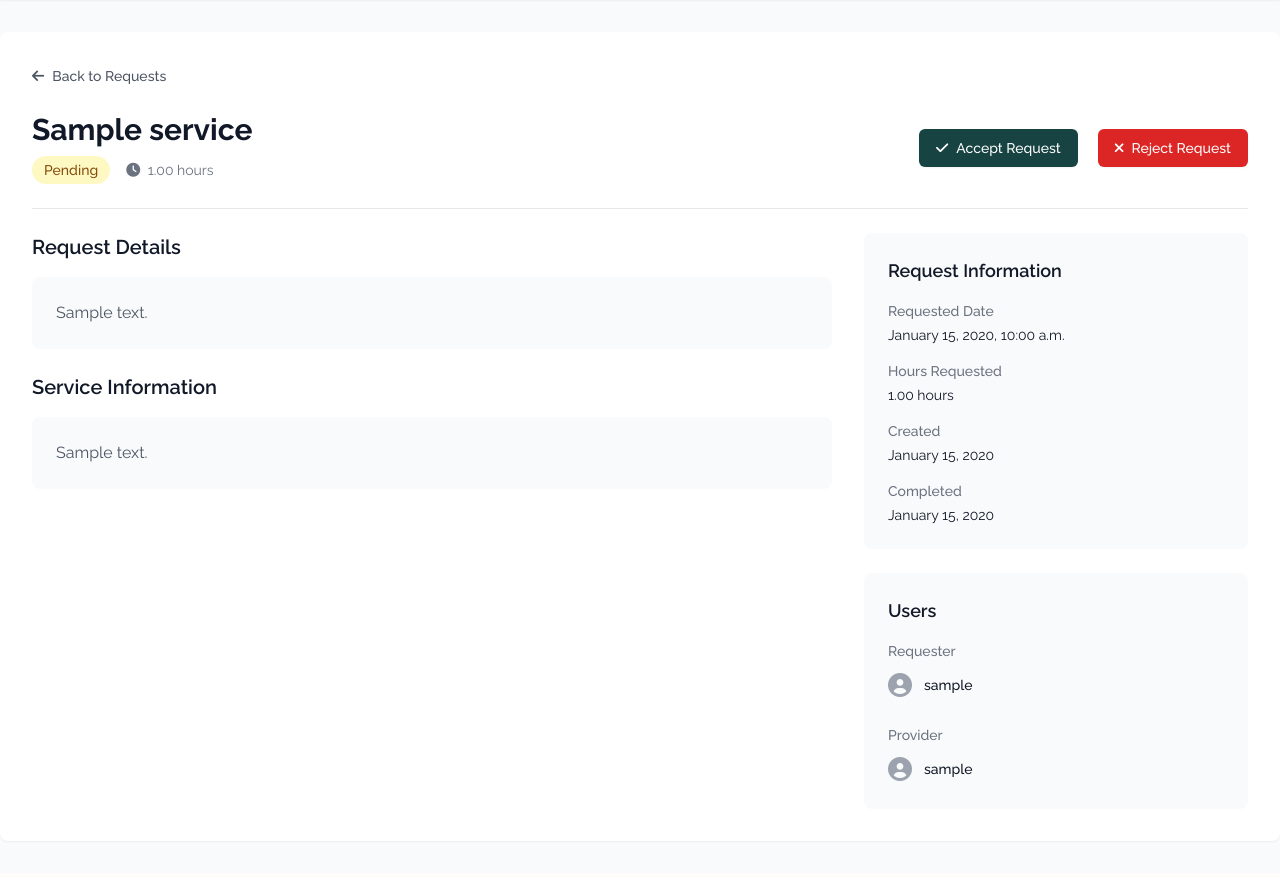
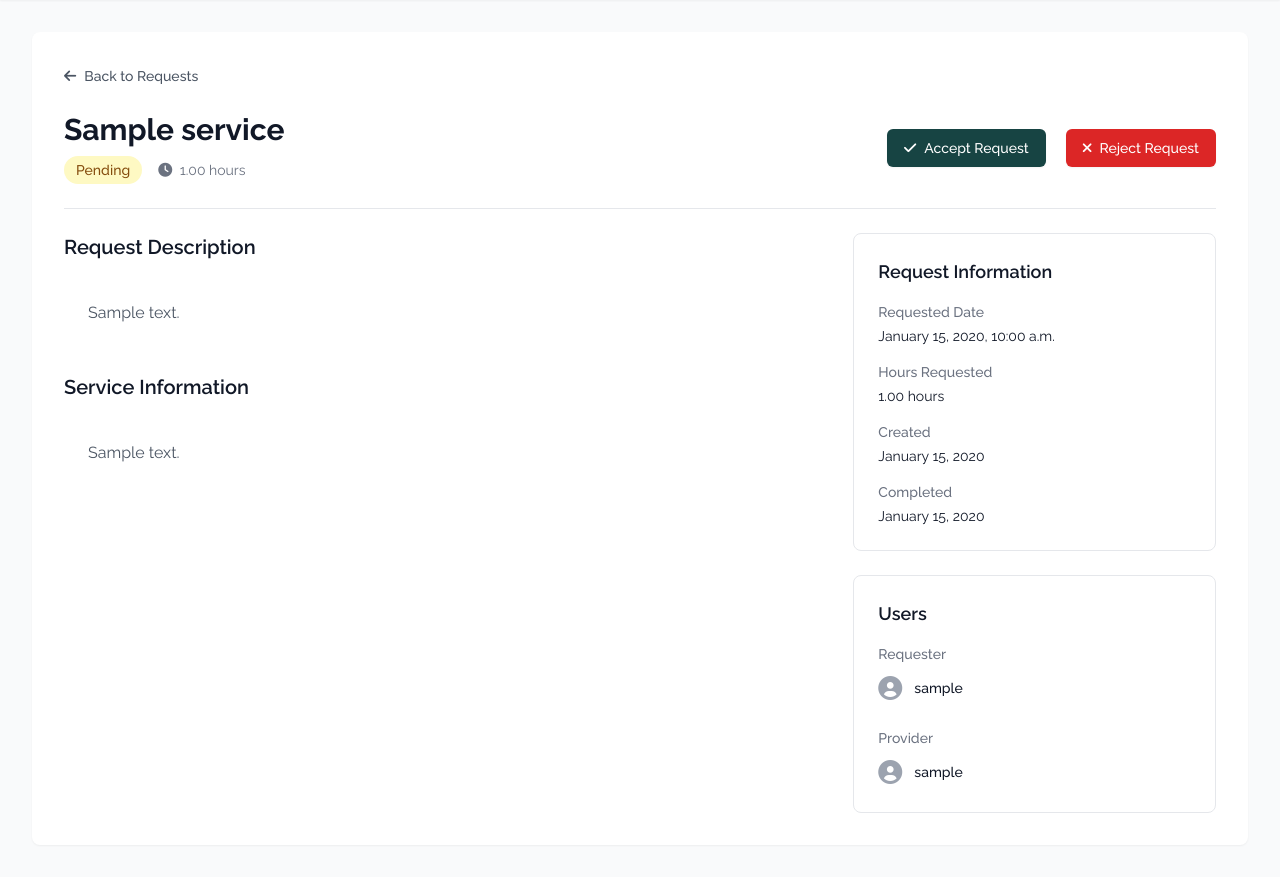
Before and after one commit to jeodell/saxfwd-community-time-bank, a Django app: page /requests/00000000-0000-0000-0000-000000000001/ in a window 1280 px wide. Shown: the part 96-973 px from the top of the page. Run offline with Django 5.2, Linux system fonts and the light colour scheme; the first user in the database is signed in; tables that the repository leaves empty hold one stand-in row (Sample ...); some libraries are stand-ins or nearby versions.

Commit message:
Updating padding

```diff
--- a/templates/core/ledger.html
+++ b/templates/core/ledger.html
@@ -3,7 +3,7 @@
 {% load static %}
 {% block title %}Public Ledger - Saxapahaw Timebank{% endblock %}
 {% block content %}
-<div class="max-w-7xl mx-auto py-8">
+<div class="max-w-7xl mx-auto p-8">
   <div class="bg-white rounded-lg shadow-sm p-8">
     <div class="flex flex-col md:flex-row md:items-center md:justify-between mb-6">
       <div>
--- a/templates/profile/profile.html
+++ b/templates/profile/profile.html
@@ -4,7 +4,7 @@
 {% if user.first_name %}{{ user.first_name }}{% else %}{{ user.username }}{% endif %}'s Dashboard - Saxapahaw Timebank
 {% endblock %}
 {% block content %}
-<div class="max-w-7xl mx-auto py-8">
+<div class="max-w-7xl mx-auto p-8">
   <div class="bg-white rounded-lg shadow-sm p-8">
     <!-- Header -->
     <div class="flex items-center justify-between mb-6">
@@ -32,7 +32,7 @@
         <!-- Balance Card -->
         <div class="bg-card-bg-light rounded-xl p-8 shadow-sm flex flex-col items-center text-center">
           <div class="text-xl font-semibold text-center tracking-wide text-secondary uppercase">Your Balance</div>
-          <div class="border-t-2 border-secondary my-2 w-[18ch] mx-auto"></div>
+          <div class="border-t-2 border-secondary my-2 w-full max-w-[18ch] mx-auto"></div>
           <div class="text-yellow-500 mb-4 mt-2">
             <i class="fas fa-clock text-4xl"></i>
           </div>
@@ -43,7 +43,7 @@
           <div class="text-xl font-semibold text-center tracking-wide text-primary uppercase">
             Your Offered Services
           </div>
-          <div class="border-t-2 border-primary my-2 w-[28ch] mx-auto"></div>
+          <div class="border-t-2 border-primary my-2 w-full max-w-[28ch] mx-auto"></div>
           <ul class="pt-2 pb-4 space-y-4 flex flex-col items-center">
             {% for service in services %}
             <li class="text-primary hover:text-primary-light transition-colors duration-200 text-lg font-semibold">
--- a/templates/profile/profile_edit.html
+++ b/templates/profile/profile_edit.html
@@ -4,7 +4,7 @@
 {% if user.first_name %}{{ user.first_name }}{% else %}{{ user.username }}{% endif %}'s Profile - Saxapahaw Timebank
 {% endblock %}
 {% block content %}
-<div class="max-w-3xl mx-auto py-8">
+<div class="max-w-3xl mx-auto p-8">
   <div class="bg-white rounded-lg shadow-sm p-8">
     <!-- Header -->
     <div class="border-b border-gray-200 pb-6 mb-6">
--- a/templates/registration/login.html
+++ b/templates/registration/login.html
@@ -2,7 +2,7 @@
 {% extends "base.html" %}
 {% block title %}Login - Saxapahaw Timebank{% endblock %}
 {% block content %}
-<div class="max-w-lg mx-auto flex items-center justify-center py-8 px-4">
+<div class="max-w-lg mx-auto flex items-center justify-center p-8">
   <div class="bg-white py-8 shadow rounded-lg px-12">
     <div class="text-center">
       <h2 class="text-3xl font-extrabold text-gray-900">Login</h2>
--- a/templates/registration/register.html
+++ b/templates/registration/register.html
@@ -2,8 +2,8 @@
 {% extends "base.html" %}
 {% block title %}Register - Saxapahaw Timebank{% endblock %}
 {% block content %}
-<div class="max-w-xl mx-auto flex items-center justify-center py-8 px-4">
-  <div class="bg-white py-8 px-4 shadow rounded-lg">
+<div class="max-w-xl mx-auto flex items-center justify-center p-8">
+  <div class="bg-white p-8 shadow rounded-lg">
     <div class="text-center">
       <h2 class="text-3xl font-extrabold text-gray-900">Create your account</h2>
       <p class="mt-2 text-sm text-gray-600">Join our community of neighbors helping neighbors</p>
--- a/templates/requests/request_detail.html
+++ b/templates/requests/request_detail.html
@@ -2,7 +2,7 @@
 {% extends 'base.html' %}
 {% block title %}Request Details - Saxapahaw Timebank{% endblock %}
 {% block content %}
-<div class="max-w-7xl mx-auto py-8">
+<div class="max-w-7xl mx-auto p-8">
   <div class="bg-white rounded-lg shadow-sm p-8">
     <!-- Back Button -->
     <div class="mb-6">
@@ -101,13 +101,13 @@
       <!-- Main Content -->
       <div class="md:col-span-2">
         <div class="prose max-w-none">
-          <h2 class="text-xl font-semibold text-gray-900 mb-4">Request Details</h2>
-          <div class="bg-gray-50 rounded-lg p-6 mb-6">
+          <h2 class="text-xl font-semibold text-gray-900 mb-4">Request Description</h2>
+          <div class="rounded-lg p-6 mb-6">
             <p class="text-gray-600">{{ request.description }}</p>
           </div>
 
           <h2 class="text-xl font-semibold text-gray-900 mb-4">Service Information</h2>
-          <div class="bg-gray-50 rounded-lg p-6">
+          <div class="rounded-lg p-6">
             <p class="text-gray-600">{{ request.service.description }}</p>
           </div>
         </div>
@@ -116,7 +116,7 @@
       <!-- Sidebar -->
       <div class="md:col-span-1">
         <!-- Request Info -->
-        <div class="bg-gray-50 rounded-lg p-6 mb-6">
+        <div class="rounded-lg p-6 mb-6 border border-gray-200">
           <h3 class="text-lg font-semibold text-gray-900 mb-4">Request Information</h3>
           <dl class="space-y-4">
             <div>
@@ -141,7 +141,7 @@
         </div>
 
         <!-- Users Info -->
-        <div class="bg-gray-50 rounded-lg p-6">
+        <div class="rounded-lg p-6 border border-gray-200">
           <h3 class="text-lg font-semibold text-gray-900 mb-4">Users</h3>
           <div class="space-y-6">
             <div>
--- a/templates/requests/request_list.html
+++ b/templates/requests/request_list.html
@@ -2,7 +2,7 @@
 {% extends 'base.html' %}
 {% block title %}Service Requests - Saxapahaw Timebank{% endblock %}
 {% block content %}
-<div class="max-w-7xl mx-auto py-8">
+<div class="max-w-7xl mx-auto p-8">
   <div class="bg-white rounded-lg shadow-sm p-8">
     <div class="flex flex-col md:flex-row md:items-center md:justify-between mb-6">
       <h1 class="text-2xl font-semibold text-gray-900 mb-4 md:mb-0">Service Requests</h1>
--- a/templates/services/service_detail.html
+++ b/templates/services/service_detail.html
@@ -2,7 +2,7 @@
 {% extends 'base.html' %}
 {% block title %}{{ service.title }} - Saxapahaw Timebank{% endblock %}
 {% block content %}
-<div class="max-w-7xl mx-auto py-8">
+<div class="max-w-7xl mx-auto p-8">
   <div class="bg-white rounded-lg shadow-sm p-8">
     <!-- Back Button -->
     <div class="mb-6">
--- a/templates/services/service_form.html
+++ b/templates/services/service_form.html
@@ -2,8 +2,8 @@
 {% extends 'base.html' %}
 {% block title %}{% if service %}Edit Service{% else %}Offer a Service{% endif %} - Saxapahaw Timebank{% endblock %}
 {% block content %}
-<div class="max-w-lg mx-auto flex items-center justify-center py-8 px-4">
-  <div class="bg-white py-8 shadow rounded-lg px-12">
+<div class="max-w-lg mx-auto flex items-center justify-center p-8">
+  <div class="bg-white p-8 shadow rounded-lg px-12">
     <!-- Header -->
     <div class="text-center mb-6">
       <h2 class="text-3xl font-extrabold text-gray-900">
```
